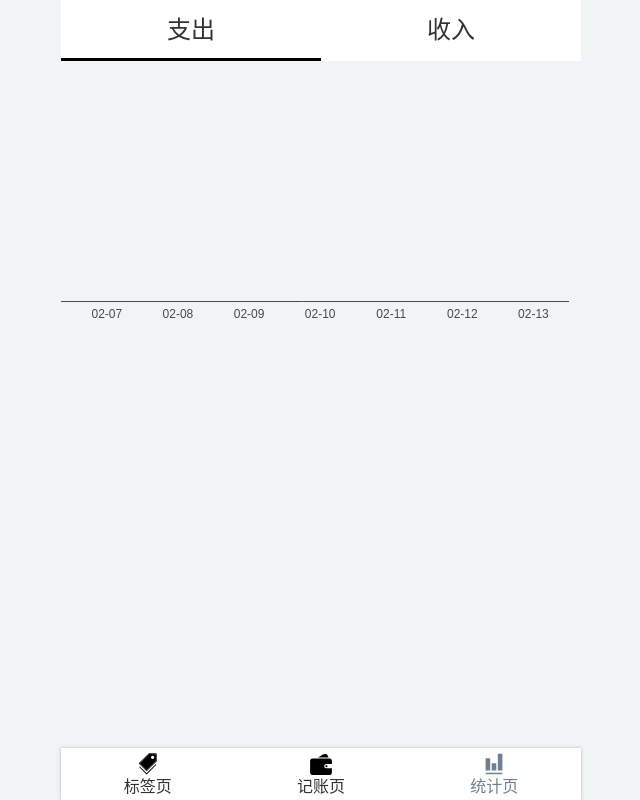
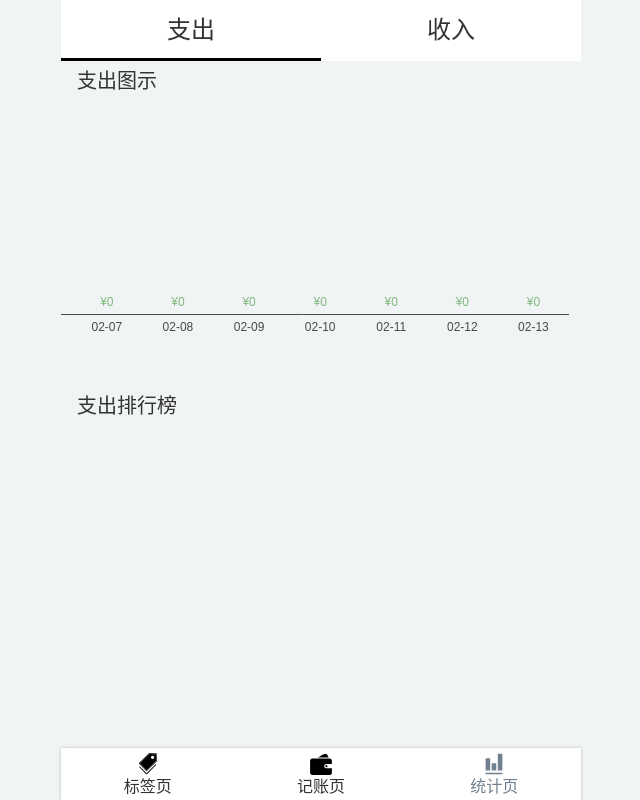
Before and after one commit to wuzx9905/morney-1, a React app: page /#/statistics in a window 1280 px wide. Shown: the whole page, without its empty margins (319-959 px from the left). Built offline with nearby package versions, Linux system fonts and the light colour scheme.

Commit message:
完善 chart 数据读取

```diff
--- a/src/views/Money.tsx
+++ b/src/views/Money.tsx
@@ -6,6 +6,7 @@ import {NoteSection} from './Money/NoteSection';
 import {CategorySection} from './Money/CategorySection';
 import {NumberPadSection} from './Money/NumberPadSection';
 import {useRecords} from '../hooks/useRecords';
+import day from 'dayjs';
 
 const MyLayout = styled(Layout)`
   display: flex;
@@ -17,7 +18,7 @@ type Category = '-' | '+'
 const defaultFormData = {
     tagIds: [] as number[],
     note: '',
-    createdAt: Date(),
+    createdAt: day(new Date()).format('YYYY-MM-DD'),
     category: '-' as Category,
     amount: 0,
 };
@@ -53,10 +54,10 @@ function Money() {
         <MyLayout scrollTop={9999}>
             <TagsSection value={selected.tagIds} onChange={(tagIds) => onChange({tagIds})}/>
             <NoteSectionWrapper>
-            <NoteSection value={selected.createdAt} onChange={(createdAt) => onChange({createdAt})} type={'date'}
+            <NoteSection value={selected.createdAt} onChange={(createdAt) => onChange({createdAt})} type="date"
                          label="日期"
             />
-            <NoteSection value={selected.note} onChange={(note) => onChange({note})} type={'text'}
+            <NoteSection value={selected.note} onChange={(note) => onChange({note})} type="text"
                          label="备注"
             />
             </NoteSectionWrapper>
--- a/src/views/Money/NoteSection.tsx
+++ b/src/views/Money/NoteSection.tsx
@@ -22,9 +22,8 @@ const NoteSection: React.FunctionComponent<Props> = (props) => {
     const type = props.type
     const label = props.label
     if (props.type==="date"){
-        note = dayjs(note).format('YYYY-MM-DD')
+            note = dayjs(note).format('YYYY-MM-DD')
     }
-    // const createdAt =  dayjs(props.createdAt).format('YYYY-MM-DD')
     //非受控模式
     const onChange:ChangeEventHandler<HTMLInputElement> = (e)=>{
             props.onChange(e.target.value)
@@ -34,7 +33,7 @@ const NoteSection: React.FunctionComponent<Props> = (props) => {
             <Input label={label || ''} type={type}
                    value={note}
                    onChange={onChange}
-                    placeholder="请填写备注"
+                    placeholder="请填写备注，注意一天只能添加一项喔！"
             >
             </Input>
         </Wrapper>
--- a/src/views/Statistics.tsx
+++ b/src/views/Statistics.tsx
@@ -8,10 +8,23 @@ import day from 'dayjs';
 import {StatisticsChart} from './Statistics/StatisticsChart';
 import _ from 'lodash';
 
+const ChartSeparator = styled.div`
+  margin: 4px 0 -20px 0;
+  line-height: normal;
+  font-size: 20px;
+  padding: 0 16px;
+  //display: flex;
+  //justify-content: center;
+`
+
+const Separator = styled.div`
+  padding: 0 16px;
+  font-size: 20px;
+`
+
 const EchartWrapper = styled.div`
   padding: 10px 12px;
   overflow: auto;
-
   &::-webkit-scrollbar {
     display: none;
   }
@@ -54,7 +67,7 @@ function Statistics() {
     const selectedRecords = records.filter(r => r.category === category);
 
     selectedRecords.forEach(r => {
-        const key = day(r.createdAt).format('YYYY年-MM月-DD日');
+        const key = day(r.createdAt).format('YYYY-MM-DD');
         if (!(key in hash)) {
             hash[key] = [];
         }
@@ -75,26 +88,31 @@ function Statistics() {
     }, []);
 
     const today = new Date();
-    const dayArray = [];
+    let dayArray: any[] = [];
     for (let i = 0; i <= 29; i++) {
-        const dateString = day(today).subtract(i,'day').format('YYYY-MM-DD')
-        const found = _.find(records,{createdAt:dateString})
-        dayArray.push({date: dateString, value: found ? found.amount : 0});
+        const dateString = day(today).subtract(i, 'day').format('YYYY-MM-DD');
+        let found = _.find(selectedRecords, {createdAt: dateString});
+
+        dayArray.push({key: dateString, value: found ? found.amount : 0});
+
     }
-    dayArray.sort((a,b)=> {
-        if (a.date > b.date){
-            return 1
-        }else if (a.date === b.date){
-            return 0
-        }else{
-            return -1
+    dayArray.sort((a, b) => {
+        if (a.key > b.key) {
+            return 1;
+        } else if (a.key === b.key) {
+            return 0;
+        } else {
+            return -1;
         }
-    })
-    const keys = dayArray.map(item=>item.date)
-    const values = dayArray.map(item=>item.value)
+    });
+    console.log(dayArray);
+
+    const chartOptions = () => {
+        const keys = dayArray.map(item => item.key);
+        const values = dayArray.map(item => item.value);
 
 
-    const options = {
+        return {
             grid: {
                 left: 0,
                 right: 0,
@@ -110,10 +128,9 @@ function Statistics() {
                         color: '#4a4a4a'
                     }
                 },
-            axisLabel:{
-                formatter: function (value:string){
-
-                    return value.substr(5);
+                axisLabel: {
+                    formatter: function (value: string) {
+                        return value.substring(5);
                     }
                 }
             },
@@ -129,7 +146,17 @@ function Statistics() {
                     type: 'bar',
                     color: ['#80b77e'],
                     itemStyle: {
-                    opacity: 0.9
+                        opacity: 0.9,
+                        normal:{
+                            label:{
+                                show:true,
+                                formatter:'¥{c}',
+                                position: 'top',
+                                textStyle:{
+                                    color: '#80b77e'
+                                }
+                            }
+                        },
                     },
                     select: {
                         itemStyle: {
@@ -141,9 +168,13 @@ function Statistics() {
             tooltip: {
                 showContent: true,
                 triggerOn: 'click',
-            formatter: '{b}\r\r{c}',
+                formatter(params:any) {
+                    let { value, name } = params;
+                    return `${name} <br/> ¥ ${value}`;
+                },
                 position: 'top'
             },
+        };
     };
 
 
@@ -153,9 +184,13 @@ function Statistics() {
                 <CategorySection value={category} onChange={(value) => setCategory(value)}/>
             </CategoryWrapper>
 
+            <ChartSeparator>{category.charAt(0)=== '-'? "支出":"收入"}图示</ChartSeparator>
+
             <EchartWrapper className="EchartWrapper">
-                <StatisticsChart>{options}</StatisticsChart>
+                <StatisticsChart>{chartOptions()}</StatisticsChart>
             </EchartWrapper>
+
+            <Separator>{category.charAt(0)=== '-'? "支出":"收入"}排行榜</Separator>
 
 
             {array.map(([date, records]) => <div key={Math.random()}>
--- a/src/views/Statistics/StatisticsChart.tsx
+++ b/src/views/Statistics/StatisticsChart.tsx
@@ -3,8 +3,6 @@ import ReactECharts from 'echarts-for-react';
 
 
 const StatisticsChart: React.FC = (props) => {
-
-
     return <ReactECharts option={props.children} className="ReactEcharts"/>;
 };
 
```
Lines whose indentation alone changed are shown as unchanged.
